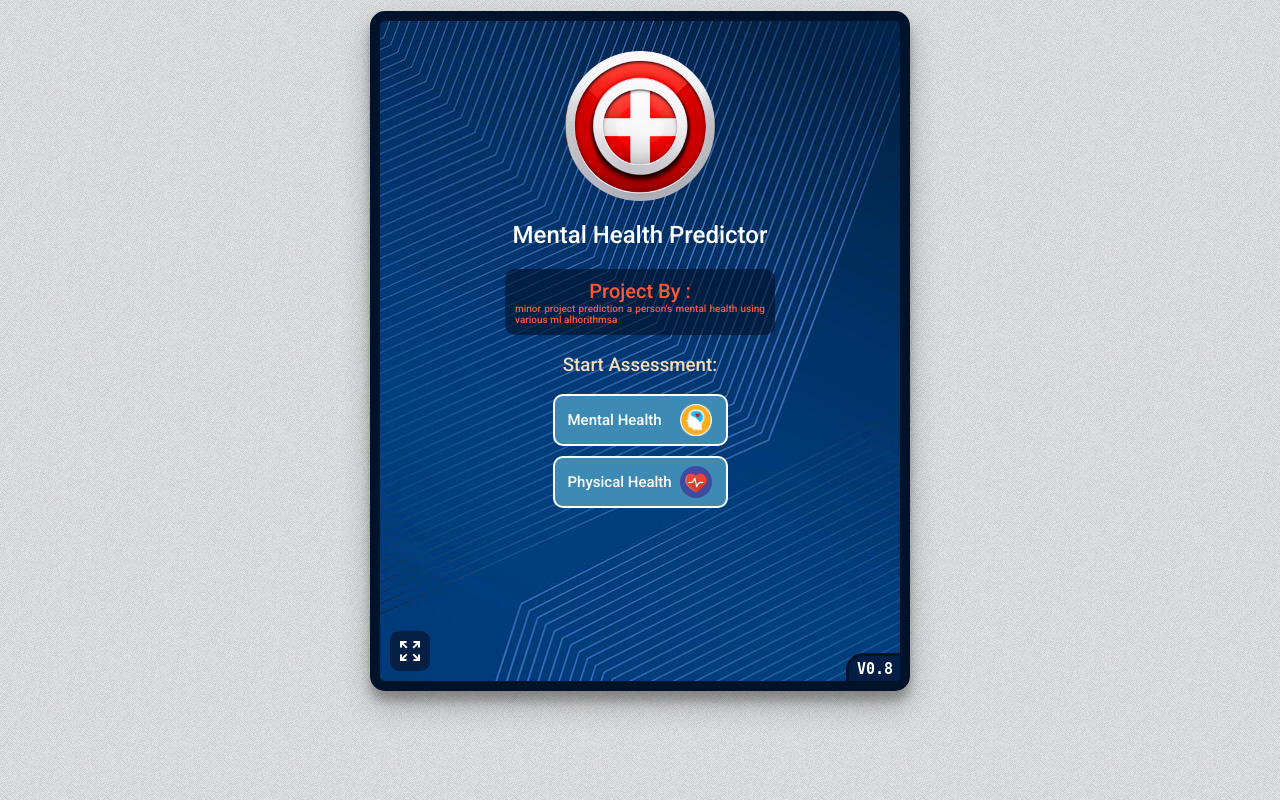
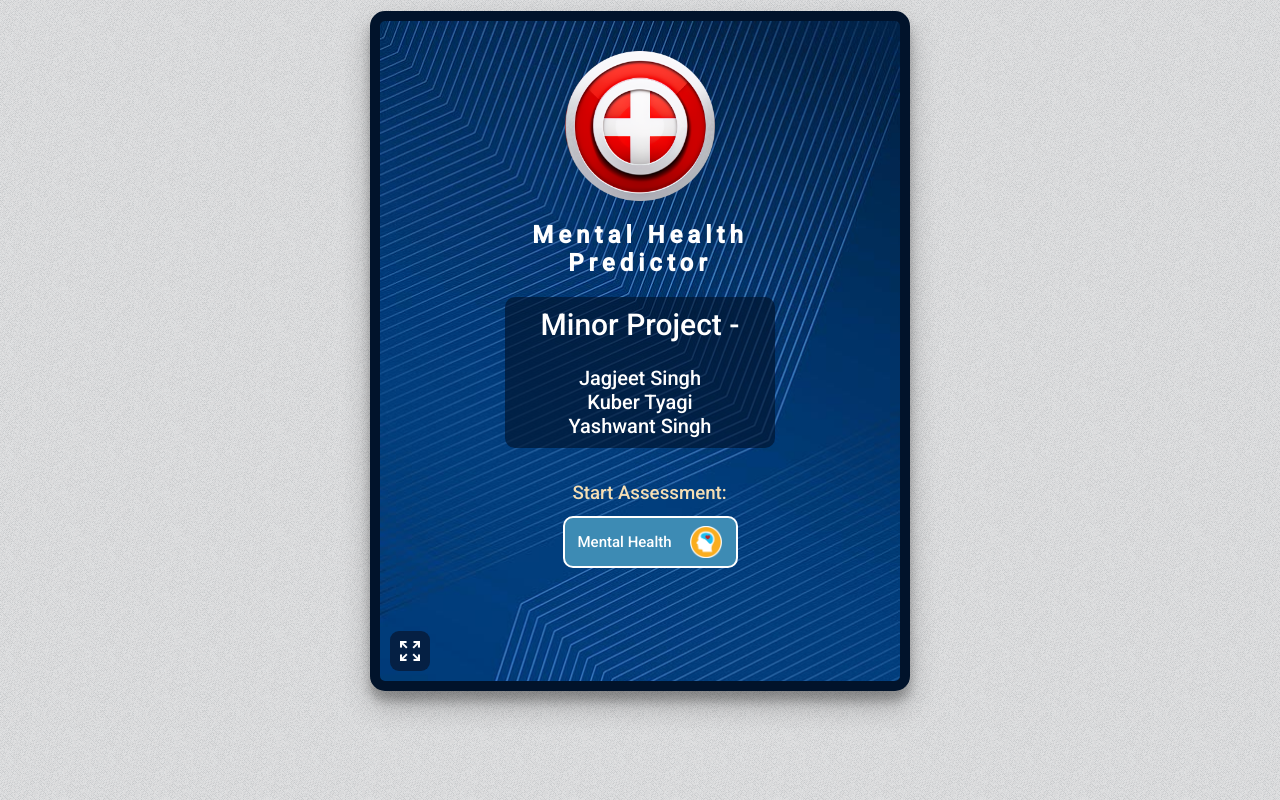
Before and after one commit to FancybearIN/Mental-Health-Prediction, a Flask app: page / in a window 1280 px wide. Run offline with Flask 3, Linux system fonts and the light colour scheme; parts of the project's set-up code (start-up, migrations or seed data) failed here and were passed over; some web fonts are replaced.

Commit message:
update in html code

```diff
--- a/static/css/index.css
+++ b/static/css/index.css
@@ -37,7 +37,7 @@ body {
 
 .note-warning {
   text-align: justify;
-  color: #ff5733;
+  color: #ffffff;
   margin: 0;
   width: 250px;
   margin-left: auto;
@@ -79,7 +79,7 @@ body {
 
 #mental-health-button {
   display: flex;
-  align-items: center;
+  align-items:center;
   border-radius: 10px;
   padding: 8px 13px;
   background-color: #3d8bb4;
--- a/templates/index.html
+++ b/templates/index.html
@@ -34,18 +34,20 @@
                     alt=""></button>
             <img src="../static/img/app-icon.png" alt="logo"
                 style="height: 150px;display: block;margin-left: auto;margin-right: auto;width: 150px;">
-            <h2 style="text-align: center;color: white;font-weight: 500;">Mental Health Predictor</h2>
-            <h6 class="note-warning"><span style="display: flex;justify-content: center;font-size: 20px;"> Project By
-                    :</span>
-                    minor project prediction a person's mental health using various ml alhorithmsa</h6>
-            <h3 style="text-align: center;color: wheat;font-weight: 400;">Start Assessment:</h3>
-            <section class="inner-body" style="position: relative;">
+            <h2 style="text-align: center;color:#ffffff;font-weight: 600;letter-spacing:5px ;font-style:bold;">Mental Health <br>Predictor</h2>
+            <h5 class="note-warning" style="font-size:20px; text-align:center;" ><span style="display: flex;justify-content: center;font-size: 30px;">Minor Project
+                    -</span>  <br>
+                  Jagjeet Singh
+                  <br>Kuber Tyagi
+                  <br>Yashwant Singh</h5>
+            <h3 style="text-align: center;color: wheat;font-weight: 400; position:absolute; left:37%; top:67%;">Start Assessment:</h3>
+            <section class="inner-body" style="position:absolute; top:75%; ">
                 <button id="mental-health-button">Mental Health<img src="/static/img/mental-icon.png" alt=""
                         style="height: 32px;margin-left: 18px;"></button>
-                <button id="physical-health-button">Physical Health <img src="/static/img/physical-icon.png" alt=""
-                        style="height: 32px;margin-left: 8px;"></button>
+                <!--<button id="physical-health-button">Physical Health <img src="/static/img/physical-icon.png" alt=""
+                        style="height: 32px;margin-left: 8px;"></button>-->
             </section>
-            <h6 class="version">V0.8</h6>
+           <!-- <h6 class="version">V1.0</h6>-->
         </section>
         <h6 hidden class="made-with-love">Made With <span style="color:red;">&#10084;</span> in LPU</h6>
     </section>
@@ -56,7 +58,7 @@
                 style="height: 150px;display: block;margin-left: auto;margin-right: auto;width: 150px;">
             <h2 style="text-align: center;color: white;font-weight: 500;">Disease Prediction</h2>
             <h3 id="enter-symptoms">Please Enter Your Symptoms: <br> ( Enter at least 5 symptoms )</h3>
-            <section class="inner-body" style="position: relative;">
+            <section class="inner-body" style="relative">
                 <div class="tags-input">
                     <ul id="tags"></ul>
                     <input type="text" placeholder="Enter Symptoms" id="tag-input" list="tag-suggestions" required>
@@ -97,7 +99,7 @@
                         alt=""></h1>
                 <h3 class="treatment-body"></h3>
             </div>
-            <h6 class="version">V0.8</h6>
+           <!-- <h6 class="version">V0.8</h6>-->
         </section>
     </section>
 
@@ -106,7 +108,7 @@
         <section class="center-body">
             <img src="../static/img/app-icon.png" alt="logo"
                 style="height: 150px;display: block;margin-left: auto;margin-right: auto;width: 150px;">
-            <h2 style="text-align: center;color: white;font-weight: 500;margin: 20px 0 0 0;">Mental Health (BSI-53)</h2>
+            <h2 style="text-align: center;color: white;font-weight: 500;margin: 20px 0 0 0;">Mental Health Assessment</h2>
             <h3 id="start-asses" style="text-align: center;color: wheat;font-weight: 400;">Start Your Assessment:</h3>
             <section class="inner-body" style="position: relative;">
                 <form class="mental-health-form">
@@ -1415,7 +1417,7 @@
                         </div>
                         <div id="div-for-buttons">
                             <button type="button" class="back-button-for-mental"
-                                onclick="back_button_for_mental()aa">Home</button>
+                                onclick="back_button_for_mental()">Home</button>
                             <button type="button" class="prev">Previous</button>
                             <button type="button" class="next">Next</button>
                         </div>
@@ -1963,7 +1965,7 @@
                     </div>
                 </section>
             </section>
-            <h6 class="version">V0.8</h6>
+          <!--  <h6 class="version">V0.8</h6>-->
         </section>
     </section>
 </body>
```
